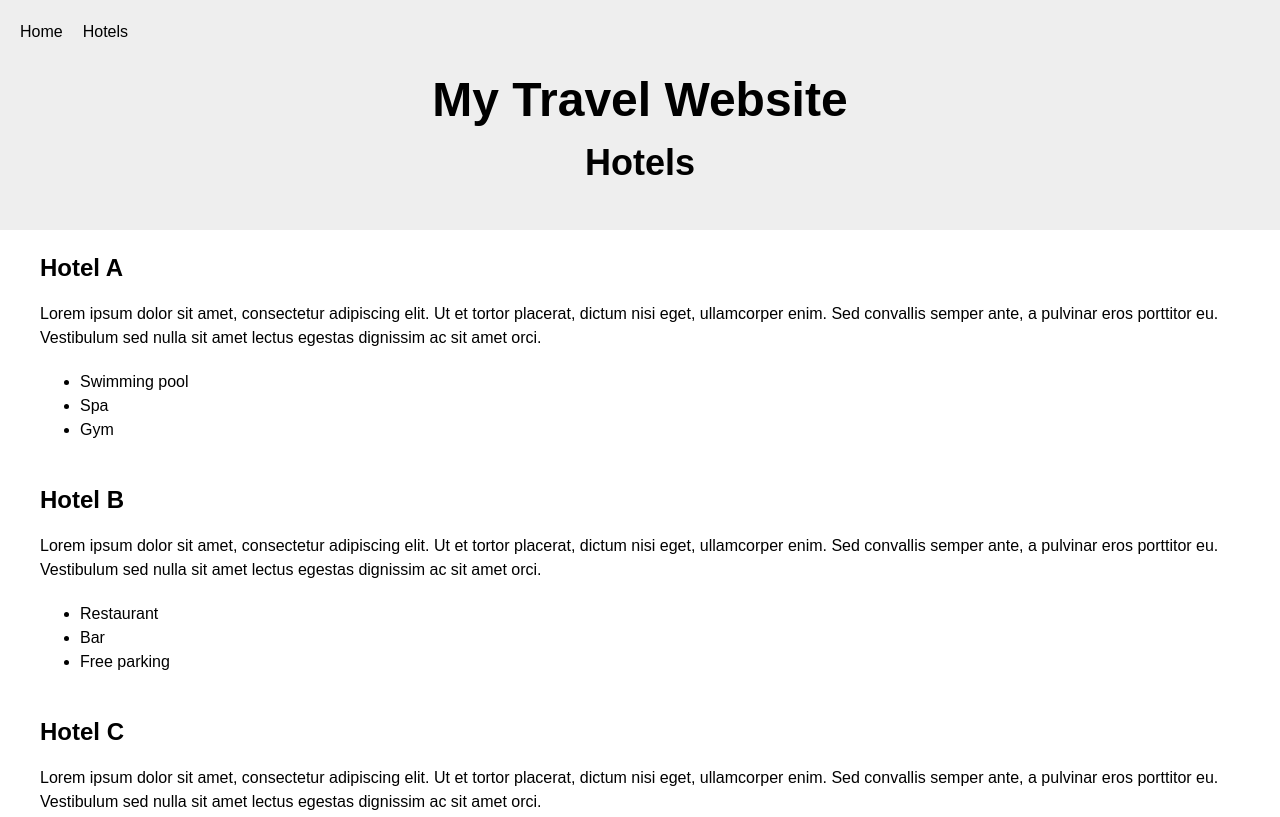
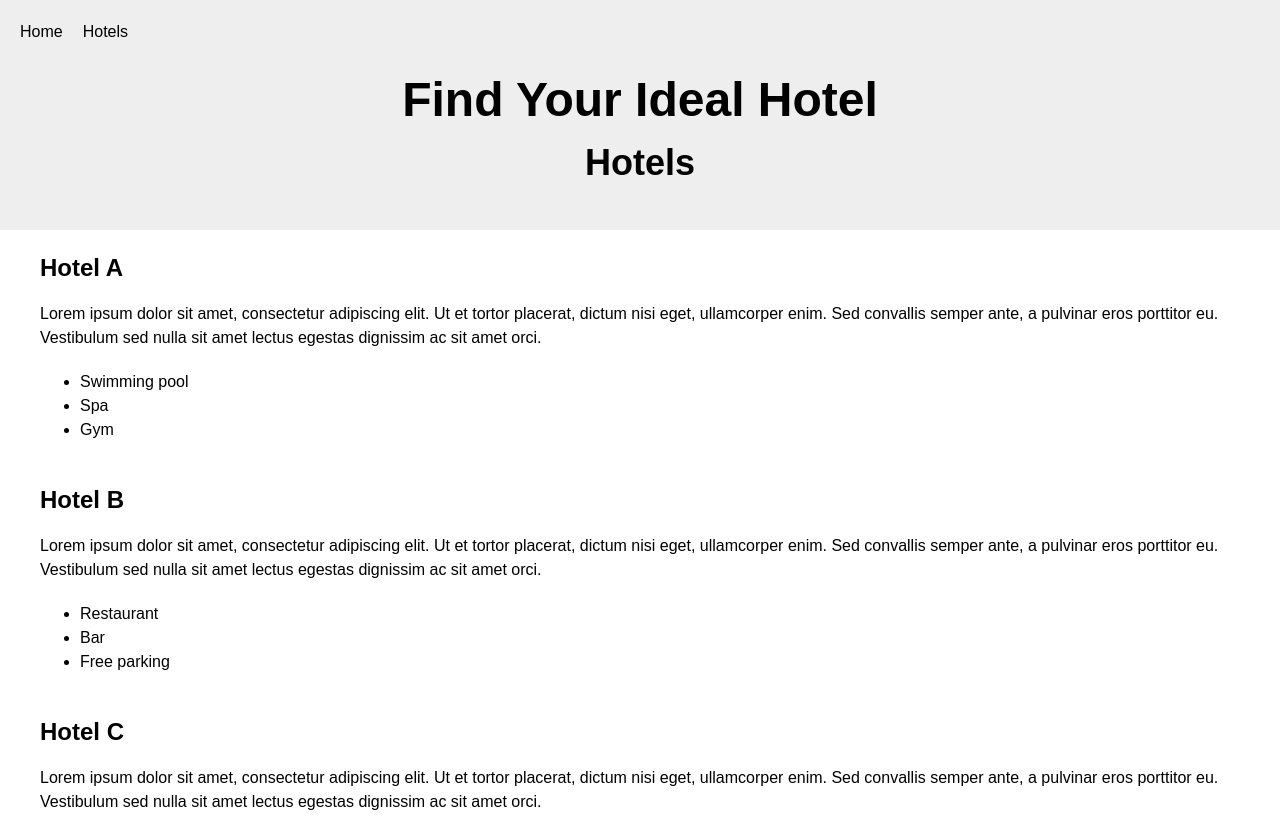
Before and after one commit to ultra-passion-fruit/e-hotels, a plain HTML site: page hotels.html in a window 1280 px wide. Shown: the top 817 px of the page. Drawn offline with Linux system fonts and the light colour scheme.

Commit message:
changed header name for /hotels

```diff
--- a/hotels.html
+++ b/hotels.html
@@ -14,7 +14,7 @@
 				<li><a href="hotels.html">Hotels</a></li>
 			</ul>
 		</nav>
-		<h1>My Travel Website</h1>
+		<h1>Find Your Ideal Hotel</h1>
 		<h2>Hotels</h2>
 	</header>
 	<main>
```
